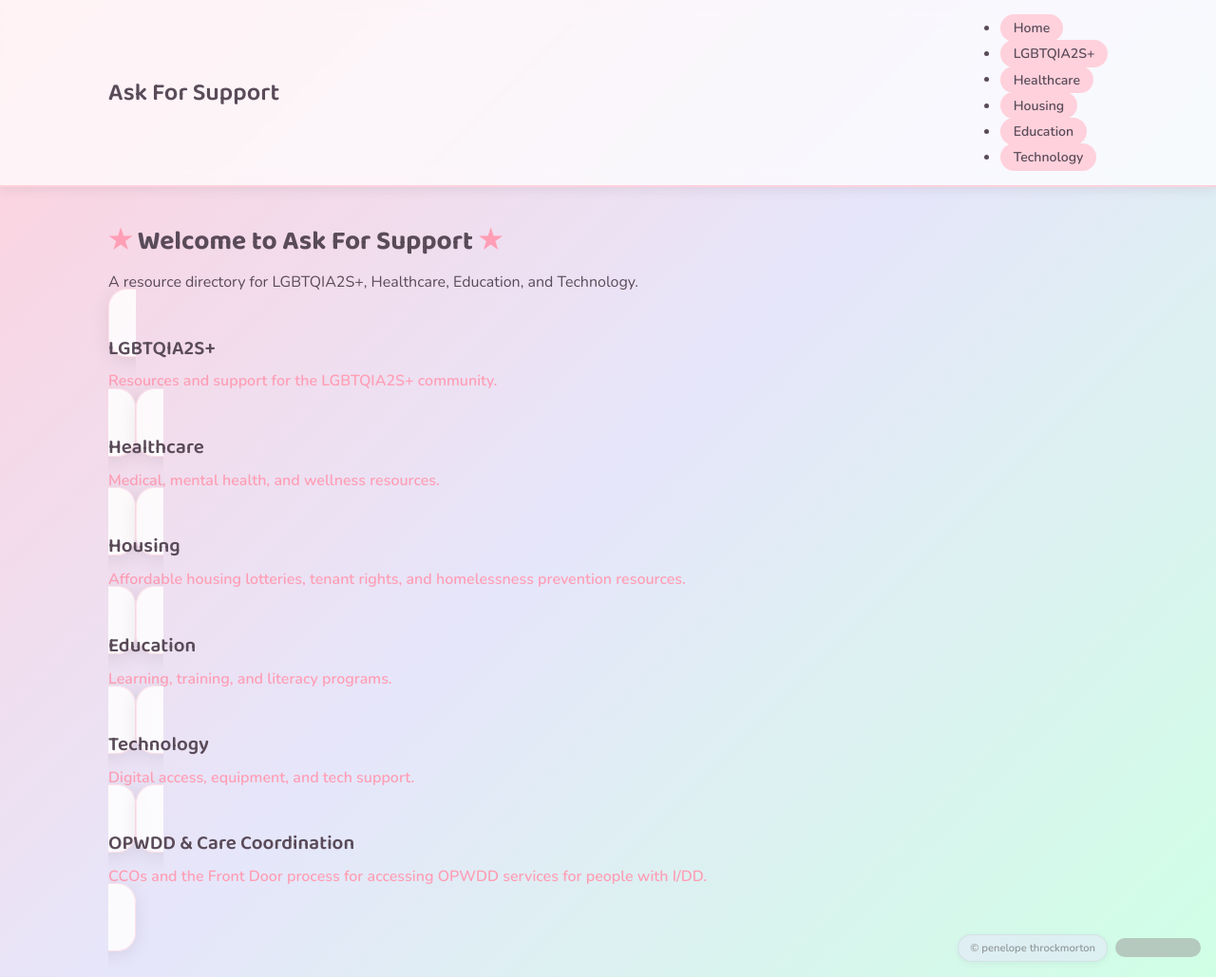
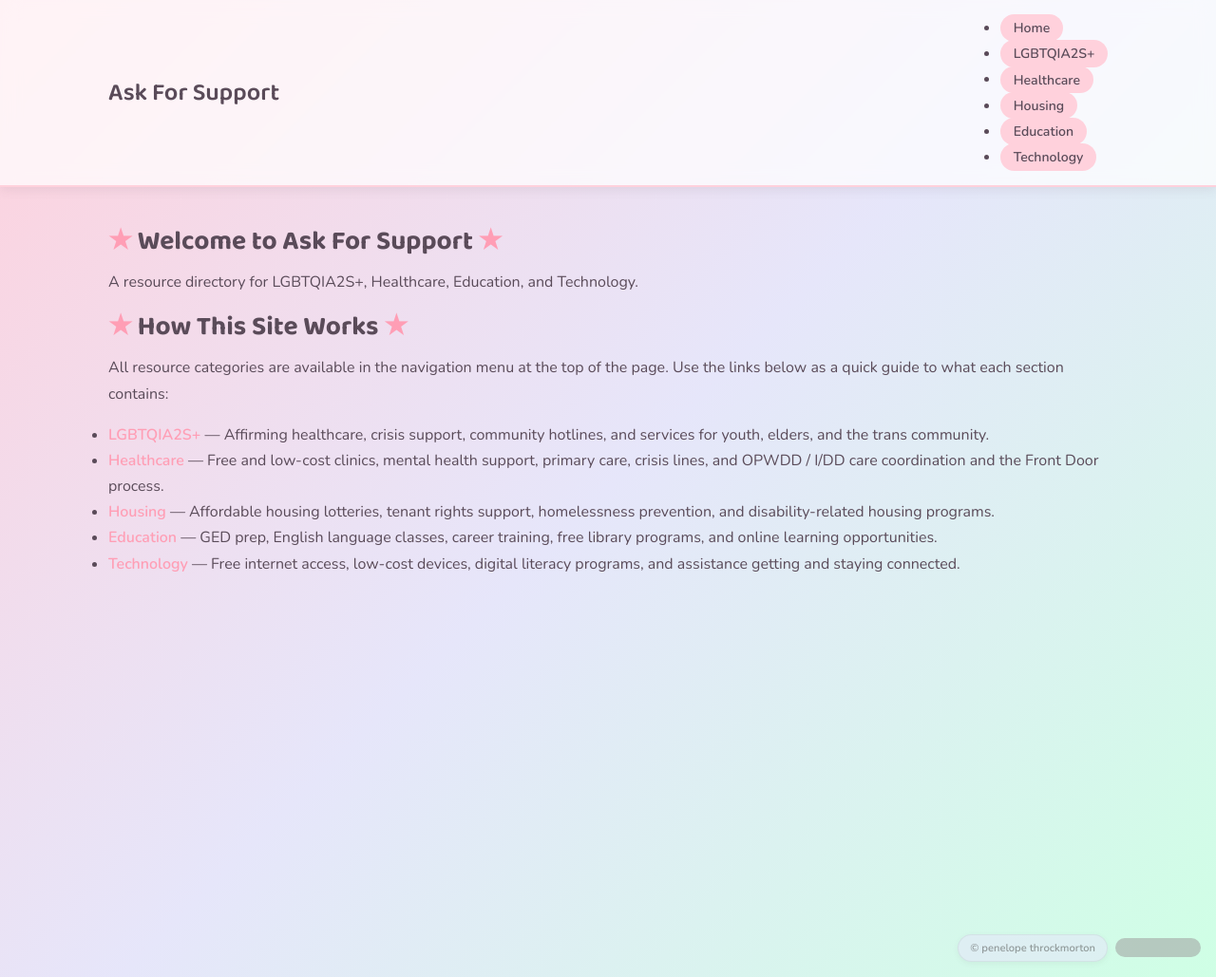
Before and after one commit to penelopethrock-cyber/askforsupport, a Jekyll site: the page built from index.html, in a window 1280 px wide and 1029 px high. Shown: the whole window at 95% size. Built offline with Jekyll 4.4.1, drawn with Linux system fonts in a browser that asks for light colours; grey boxes are pictures that could not be loaded.

Commit message:
Redesign homepage: replace category-cards with How This Site Works section
- Remove the <div class="category-cards"> block with 6 card links
- Add a 'How This Site Works' section using page-header/section-heading/section-intro CSS classes
- Each nav item (LGBTQIA2S+, Healthcare, Housing, Education, Technology) listed with brief description
- Healthcare entry notes OPWDD / I/DD care coordination is now found there

```diff
--- a/index.html
+++ b/index.html
@@ -2,34 +2,24 @@
 layout: default
 title: Home
 ---
+<div style="position: fixed; top: 10px; right: 10px; z-index: 1000;">
+  <script type='text/javascript' src='https://storage.ko-fi.com/cdn/widget/Widget_2.js'></script><script type='text/javascript'>kofiwidget2.init('Support me on Ko-fi', '#72a4f2', 'G2G816OEPA');kofiwidget2.draw();</script>
+</div>
+
 <div class="hero">
   <h2>Welcome to {{ site.title }}</h2>
   <p>{{ site.description }}</p>
 </div>
 
-<div class="category-cards">
-  <a href="lgbtqia2s.html" class="card">
-    <h3>LGBTQIA2S+</h3>
-    <p>Resources and support for the LGBTQIA2S+ community.</p>
-  </a>
-  <a href="healthcare.html" class="card">
-    <h3>Healthcare</h3>
-    <p>Medical, mental health, and wellness resources.</p>
-  </a>
-  <a href="housing.html" class="card">
-    <h3>Housing</h3>
-    <p>Affordable housing lotteries, tenant rights, and homelessness prevention resources.</p>
-  </a>
-  <a href="education.html" class="card">
-    <h3>Education</h3>
-    <p>Learning, training, and literacy programs.</p>
-  </a>
-  <a href="technology.html" class="card">
-    <h3>Technology</h3>
-    <p>Digital access, equipment, and tech support.</p>
-  </a>
-  <a href="opwdd.html" class="card">
-    <h3>OPWDD & Care Coordination</h3>
-    <p>CCOs and the Front Door process for accessing OPWDD services for people with I/DD.</p>
-  </a>
-</div>
+<section class="page-header">
+  <h2 class="section-heading">How This Site Works</h2>
+  <p class="section-intro">All resource categories are available in the navigation menu at the top of the page. Use the links below as a quick guide to what each section contains:</p>
+</section>
+
+<ul class="section-intro">
+  <li><strong><a href="/lgbtqia2s/">LGBTQIA2S+</a></strong> &mdash; Affirming healthcare, crisis support, community hotlines, and services for youth, elders, and the trans community.</li>
+  <li><strong><a href="/healthcare/">Healthcare</a></strong> &mdash; Free and low-cost clinics, mental health support, primary care, crisis lines, and OPWDD / I/DD care coordination and the Front Door process.</li>
+  <li><strong><a href="/housing/">Housing</a></strong> &mdash; Affordable housing lotteries, tenant rights support, homelessness prevention, and disability-related housing programs.</li>
+  <li><strong><a href="/education/">Education</a></strong> &mdash; GED prep, English language classes, career training, free library programs, and online learning opportunities.</li>
+  <li><strong><a href="/technology/">Technology</a></strong> &mdash; Free internet access, low-cost devices, digital literacy programs, and assistance getting and staying connected.</li>
+</ul>
```
